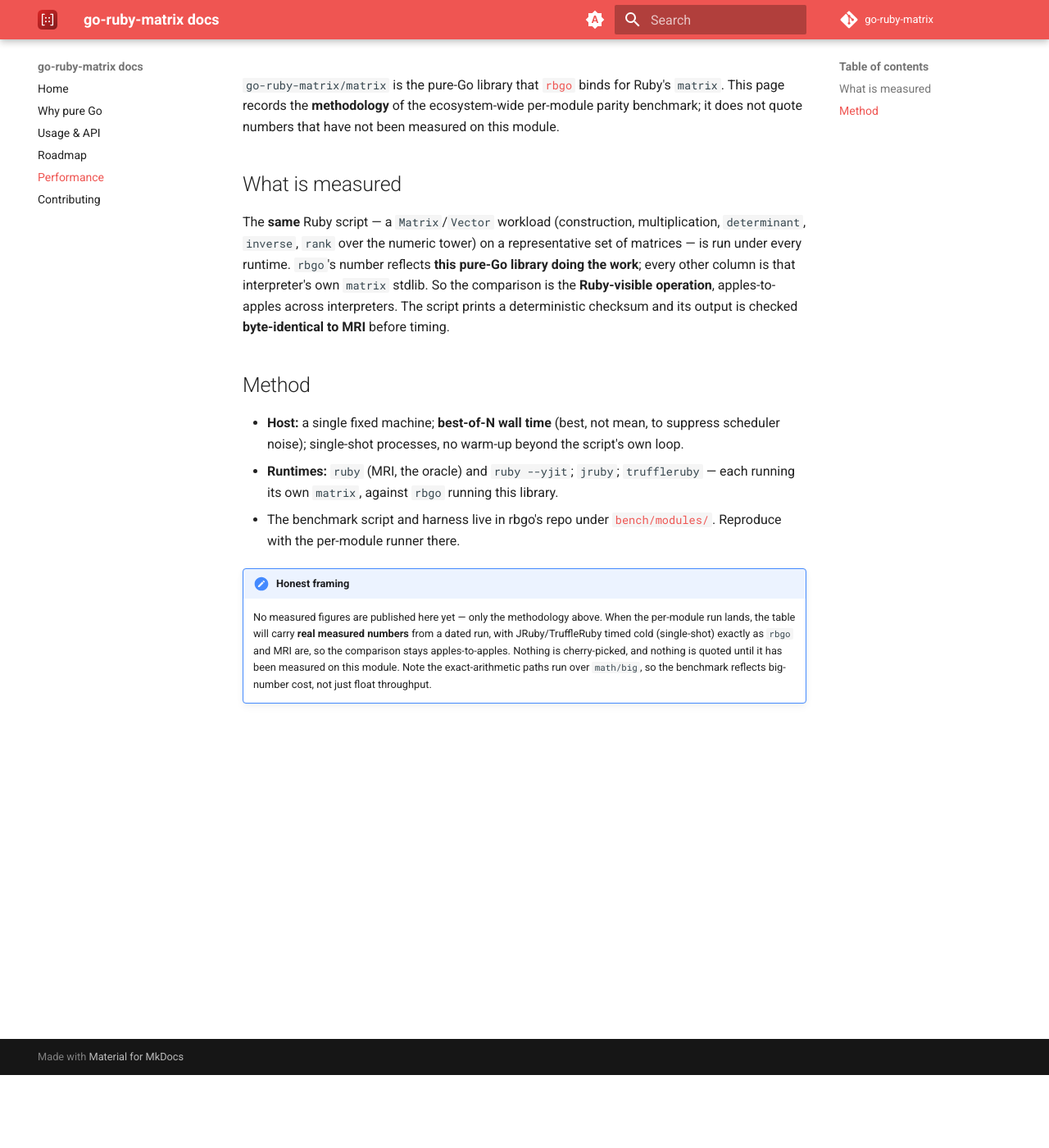
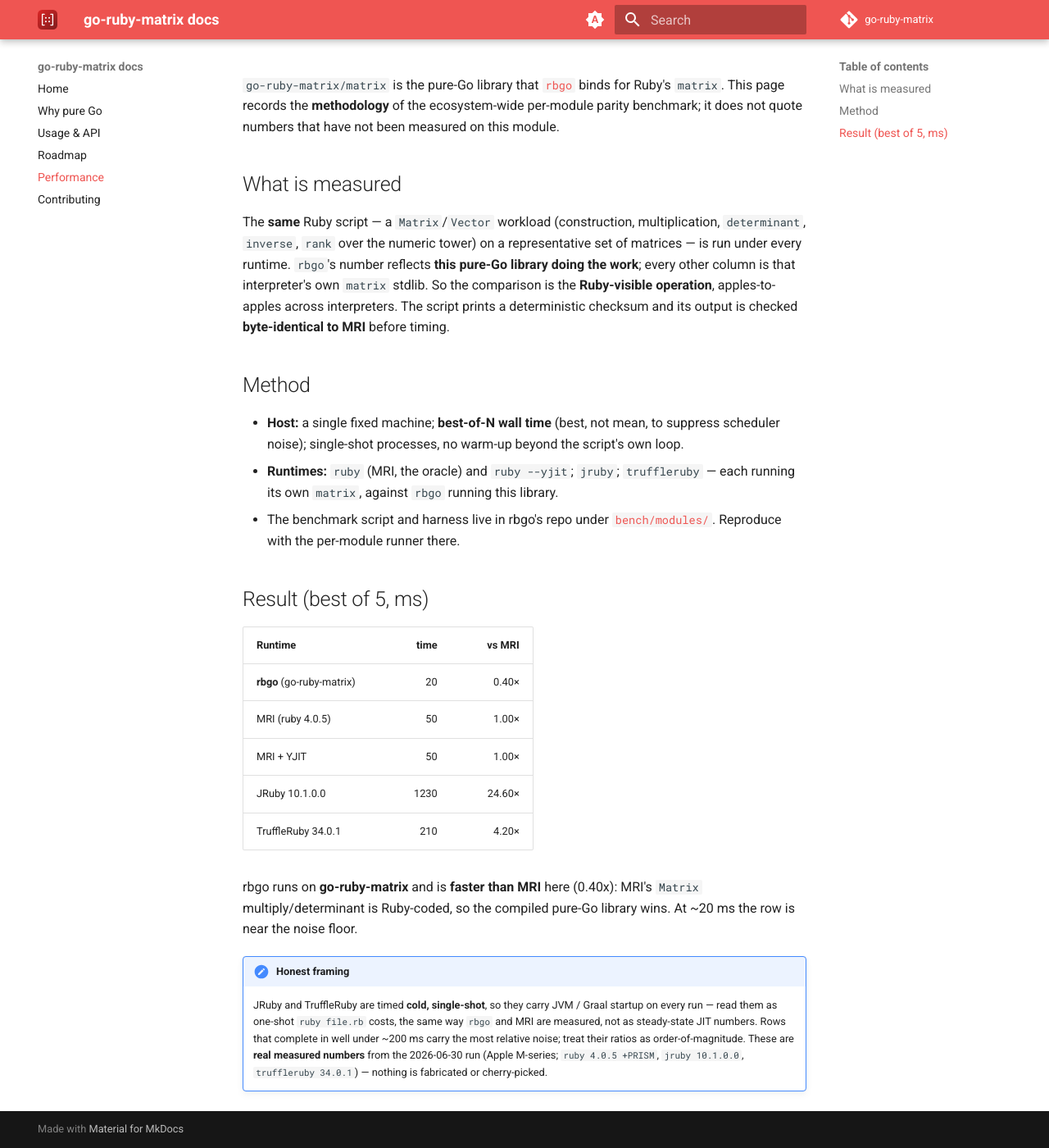
Before and after one commit to go-ruby-matrix/docs, an MkDocs documentation site: the page built from docs/performance.md, in a window 1280 px wide and 1400 px high, scrolled down 89 px. Shown: the whole window at 82% size. Built offline with MkDocs 1.6.1 and Material for MkDocs 9.7.7, drawn with Linux system fonts in a browser that asks for light colours; the version menu is left out.

Commit message:
docs: fill in measured wave-3 performance numbers
Replace the measurement-pending admonition in docs/performance.md with the real
best-of-5 cross-runtime result table (rbgo / MRI / MRI+YJIT / JRuby / TruffleRuby,
+ vs-MRI ratio) from the 2026-06-30 per-module parity run on Apple M-series
(ruby 4.0.5 +PRISM, jruby 10.1.0.0, truffleruby 34.0.1). Output byte-checked
against MRI before timing; harness at go-embedded-ruby/ruby bench/modules/.

Co-Authored-By: Claude Opus 4.8 <noreply@anthropic.com>

```diff
--- a/docs/performance.md
+++ b/docs/performance.md
@@ -28,11 +28,23 @@ timing.
   [`bench/modules/`](https://github.com/go-embedded-ruby/ruby/tree/main/bench/modules).
   Reproduce with the per-module runner there.
 
+## Result (best of 5, ms)
+
+| Runtime | time | vs MRI |
+| --- | ---: | ---: |
+| **rbgo** (go-ruby-matrix) | 20 | 0.40× |
+| MRI (ruby 4.0.5) | 50 | 1.00× |
+| MRI + YJIT | 50 | 1.00× |
+| JRuby 10.1.0.0 | 1230 | 24.60× |
+| TruffleRuby 34.0.1 | 210 | 4.20× |
+
+rbgo runs on **go-ruby-matrix** and is **faster than MRI** here (0.40x): MRI's `Matrix` multiply/determinant is Ruby-coded, so the compiled pure-Go library wins. At ~20 ms the row is near the noise floor.
+
 !!! note "Honest framing"
-    No measured figures are published here yet — only the methodology above.
-    When the per-module run lands, the table will carry **real measured numbers**
-    from a dated run, with JRuby/TruffleRuby timed cold (single-shot) exactly as
-    `rbgo` and MRI are, so the comparison stays apples-to-apples. Nothing is
-    cherry-picked, and nothing is quoted until it has been measured on this
-    module. Note the exact-arithmetic paths run over `math/big`, so the
-    benchmark reflects big-number cost, not just float throughput.
+    JRuby and TruffleRuby are timed **cold, single-shot**, so they carry JVM /
+    Graal startup on every run — read them as one-shot `ruby file.rb` costs, the
+    same way `rbgo` and MRI are measured, not as steady-state JIT numbers. Rows
+    that complete in well under ~200 ms carry the most relative noise; treat
+    their ratios as order-of-magnitude. These are **real measured numbers** from
+    the 2026-06-30 run (Apple M-series; `ruby 4.0.5 +PRISM`, `jruby 10.1.0.0`,
+    `truffleruby 34.0.1`) — nothing is fabricated or cherry-picked.
```
